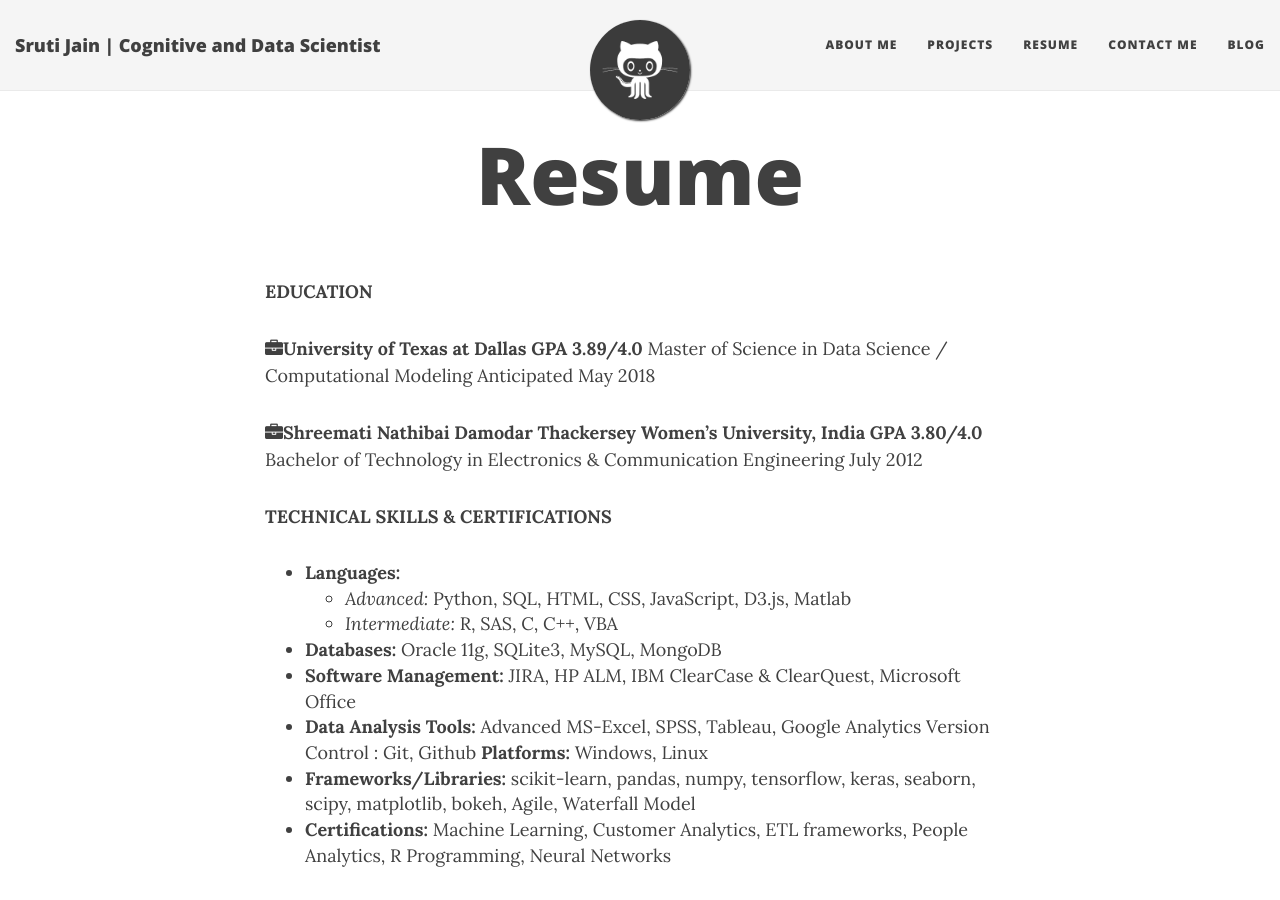
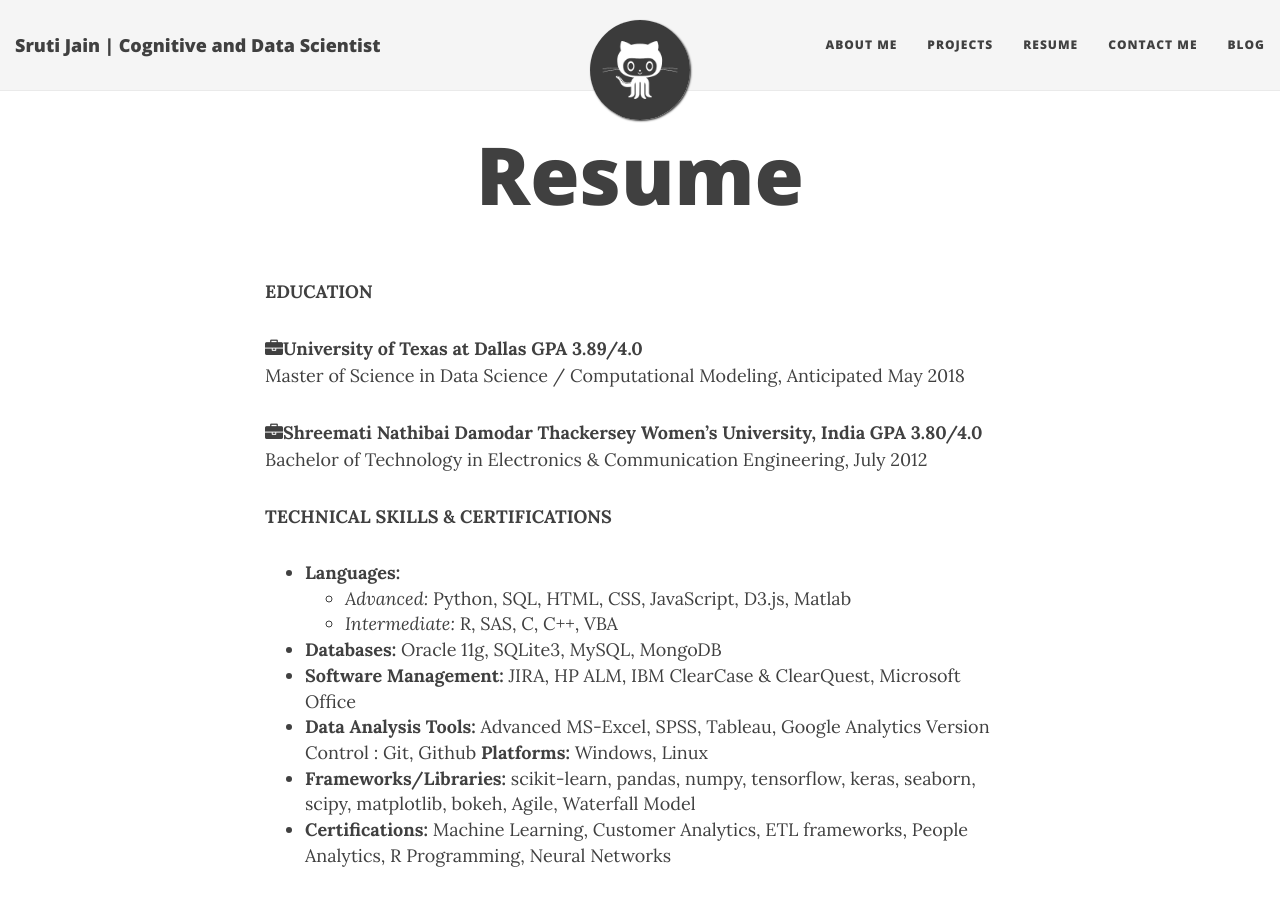
Before and after one commit to sruti-jain/sruti-jain.github.io, a Jekyll site: the page built from Resume.md, in a window 1280 px wide and 900 px high. Built offline with Jekyll 4.4.1, drawn with Linux system fonts in a browser that asks for light colours; nearby versions of some CDN libraries.

Commit message:
Update Resume.md

```diff
--- a/Resume.md
+++ b/Resume.md
@@ -7,11 +7,11 @@ carbonads: true
 
 **EDUCATION**
 
-<span class="fa fa-briefcase about-icon"></span>**University of Texas at Dallas** 														**GPA 3.89/4.0**
-Master of Science in Data Science / Computational Modeling 						Anticipated May 2018
+<span class="fa fa-briefcase about-icon"></span>**University of Texas at Dallas**  **GPA 3.89/4.0**
+Master of Science in Data Science / Computational Modeling, Anticipated May 2018
 
-<span class="fa fa-briefcase about-icon"></span>**Shreemati Nathibai Damodar Thackersey Women's University, India** 				**GPA 3.80/4.0**
-Bachelor of Technology in Electronics & Communication Engineering 						       July 2012
+<span class="fa fa-briefcase about-icon"></span>**Shreemati Nathibai Damodar Thackersey Women's University, India**  **GPA 3.80/4.0**
+Bachelor of Technology in Electronics & Communication Engineering,  July 2012
 
 
 **TECHNICAL SKILLS & CERTIFICATIONS**
@@ -27,11 +27,11 @@ Bachelor of Technology in Electronics & Communication Engineering 						       J
 
 **PROJECTS**
 
--  **Airbnb Data Analysis & Price Prediction** (Python, Tableau, Web scraping, Data Cleaning, Data Visualization, Data Analysis)
+- **Airbnb Data Analysis & Price Prediction** (Python, Tableau, Web scraping, Data Cleaning, Data Visualization, Data Analysis)
 
   - Built an application to scrape Airbnb website, pre-processed & extracted attributes, built Interactive Dashboards to convey data story about top performers, review vs price analysis & predicting future rent value by exploring neighborhood with respect to amenities, price & location.
 
--  **Marketing Analysis for Hotel Chain Website** (R, HTML Reporting, CSS, Data Cleaning, Factor Analysis, Google Analytics, Final Proposal)
+- **Marketing Analysis for Hotel Chain Website** (R, HTML Reporting, CSS, Data Cleaning, Factor Analysis, Google Analytics, Final Proposal)
 
   - Defined new marketing strategies to increase the revenues generated by the website based on data inspection, dimensionality reduction, analysis of customer segments & characteristics, presented results with HTML reporting.
 
@@ -39,7 +39,7 @@ Bachelor of Technology in Electronics & Communication Engineering 						       J
 
   - Designed & built a database to centrally handle the information of all the football players, games played & results, referee details that can be used for adhoc data analysis using SQL Queries or by writing Stored procedures.
 
--  **Food per Person** - Our World in Data (Python, D3.JS, HTML, CSS, Data compiling, Interactive Data Visualization, Data Story)
+- **Food per Person** - Our World in Data (Python, D3.JS, HTML, CSS, Data compiling, Interactive Data Visualization, Data Story)
 
   - Implemented an interactive visualization chart using D3.js and python to see the relation between food consumption, food supply & country’s GDP over the last 10 years across world regions.
 
```
